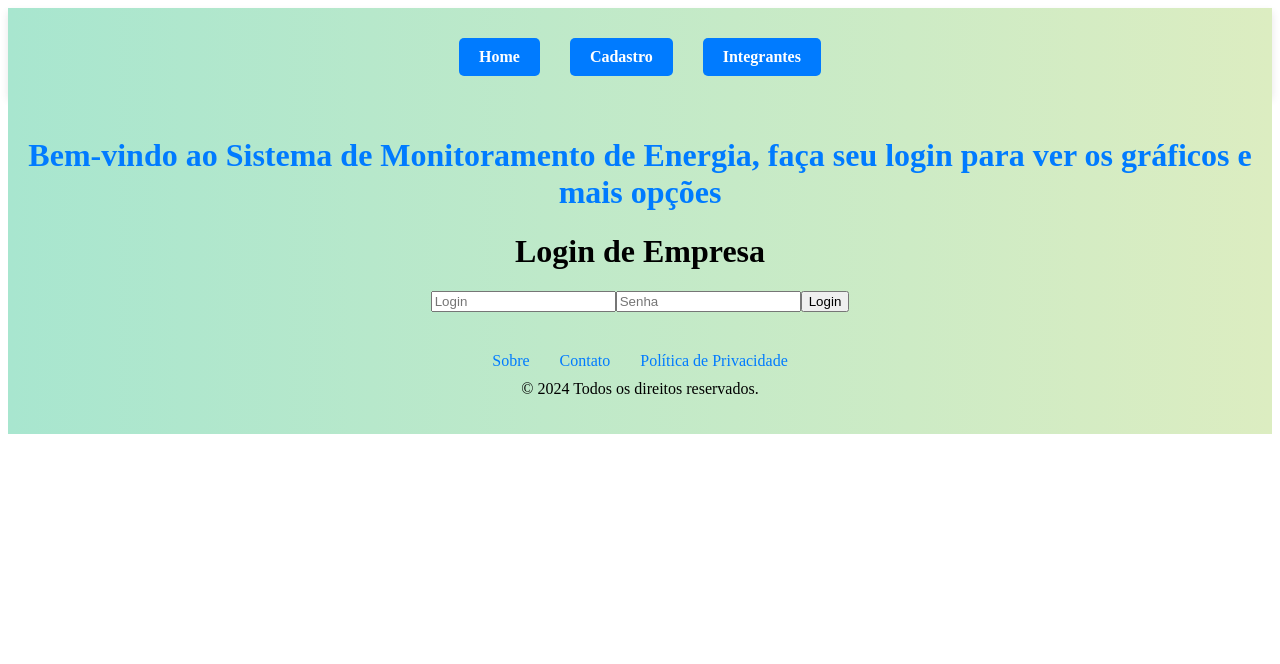
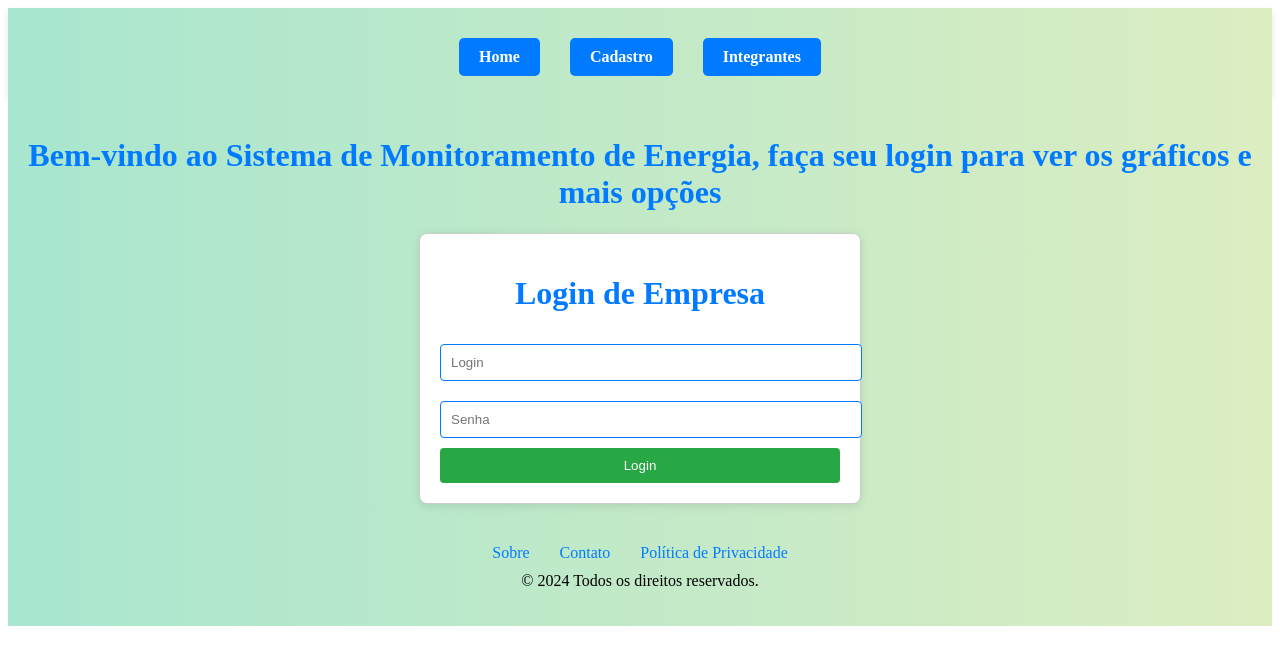
Before and after one commit to David-Rapeckman/Stable, a Next.js app: page / in a window 1280 px wide. Shown: the top 664 px of the page. Built offline with nearby package versions, Linux system fonts and the light colour scheme.

Commit message:
alteracoes de fucnionalidade

```diff
--- a/src/Components/LoginCadastro/LoginCadastro.tsx
+++ b/src/Components/LoginCadastro/LoginCadastro.tsx
@@ -1,5 +1,4 @@
-// app/components/LoginCadastro.tsx
-"use client"; // Adicione esta linha no topo do arquivo
+"use client";
 
 import React, { useState } from 'react';
 import { logarEmpresa } from '../../services/apiService';
@@ -22,12 +21,28 @@ const LoginCadastro = () => {
     };
 
     return (
-        <div>
-            <h1>Login de Empresa</h1>
+        <div style={{ maxWidth: '400px', margin: 'auto', padding: '20px', border: '1px solid #ccc', borderRadius: '8px', boxShadow: '0 2px 10px rgba(0,0,0,0.1)', backgroundColor: '#fff' }}>
+            <h1 style={{ textAlign: 'center', color: '#007bff' }}>Login de Empresa</h1>
             <form onSubmit={handleSubmit}>
-                <input type="text" name="login" placeholder="Login" onChange={handleChange} required />
-                <input type="password" name="senha" placeholder="Senha" onChange={handleChange} required />
-                <button type="submit">Login</button>
+                <input
+                    type="text"
+                    name="login"
+                    placeholder="Login"
+                    onChange={handleChange}
+                    required
+                    style={{ width: '100%', padding: '10px', margin: '10px 0', borderRadius: '4px', border: '1px solid #007bff' }}
+                />
+                <input
+                    type="password"
+                    name="senha"
+                    placeholder="Senha"
+                    onChange={handleChange}
+                    required
+                    style={{ width: '100%', padding: '10px', margin: '10px 0', borderRadius: '4px', border: '1px solid #007bff' }}
+                />
+                <button type="submit" style={{ width: '100%', padding: '10px', backgroundColor: '#28a745', color: '#fff', border: 'none', borderRadius: '4px', cursor: 'pointer' }}>
+                    Login
+                </button>
             </form>
         </div>
     );
--- a/src/pages/integrantes.tsx
+++ b/src/pages/integrantes.tsx
@@ -1,6 +1,5 @@
-// app/pages/integrantes.tsx
 import React from 'react';
-import Integrantes from '../components/Integrantes/Integrantes';
+import Integrantes from '../Components/Integrantes/Integrantes';
 
 const IntegrantesPage = () => {
     return (
--- a/src/services/apiService.ts
+++ b/src/services/apiService.ts
@@ -1,4 +1,3 @@
-// app/services/apiService.ts
 export const inserirEmpresa = async (empresaData: any) => {
     try {
         const response = await fetch('/api/empresa', {
```
Also changed, not shown: src/Components/Integrantes/Integrantes.tsx (+22 -21 lines).
